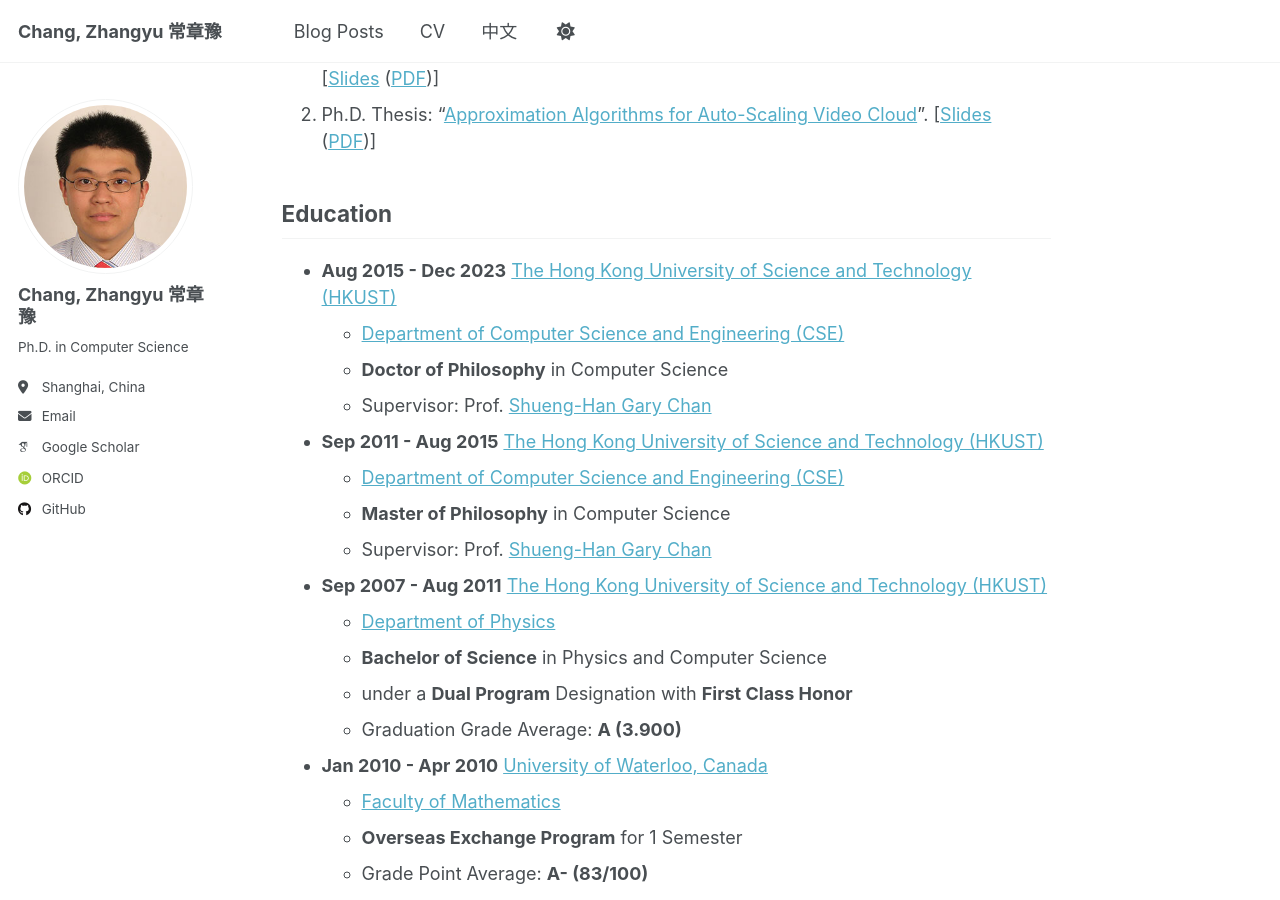
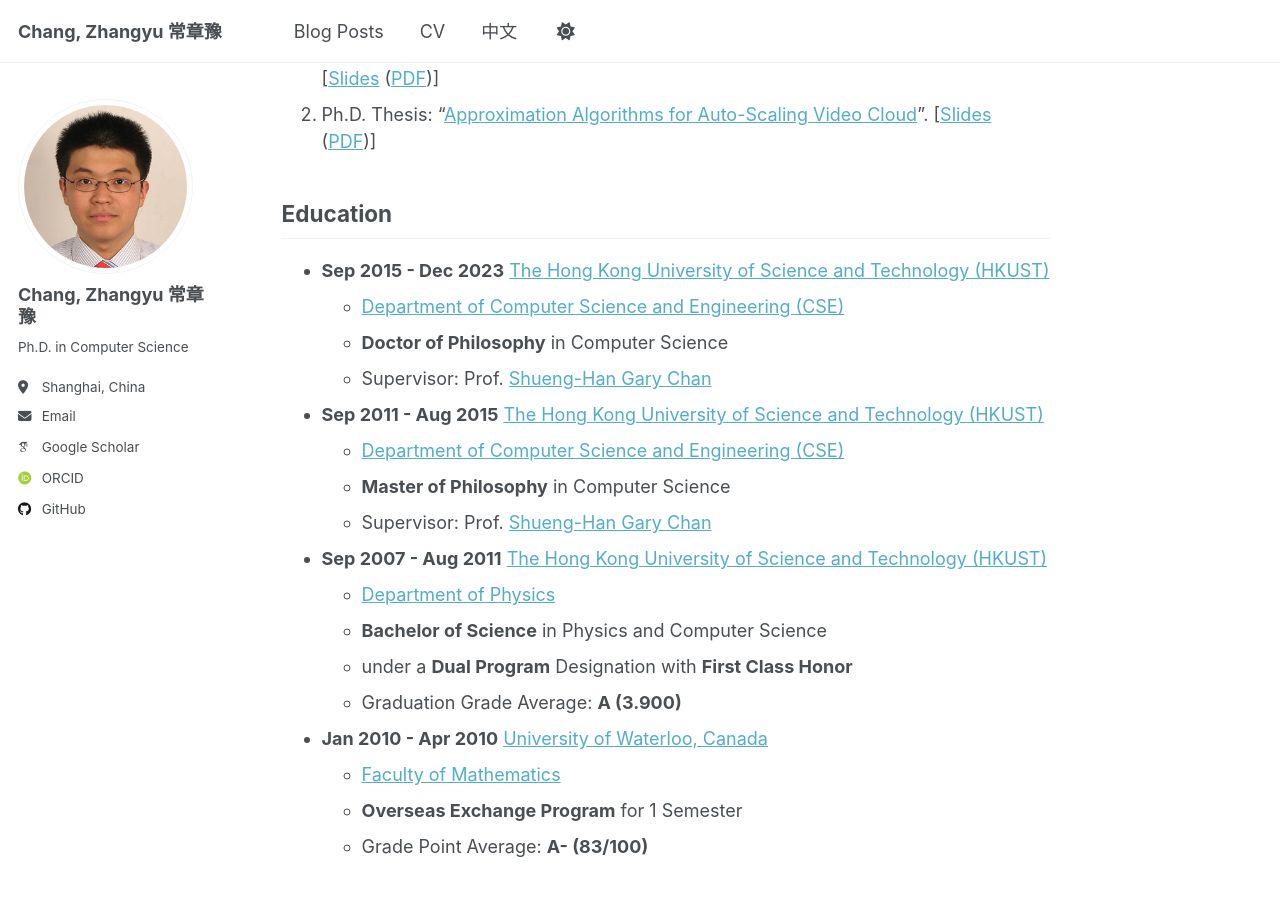
Before and after one commit to changzhangyu/changzhangyu.github.io, a Jekyll site: the page built from _pages/cv.md, in a window 1280 px wide and 900 px high, scrolled down 1197 px. Built offline with Jekyll 4.4.1, drawn with Linux system fonts in a browser that asks for light colours; some web fonts are replaced.

Commit message:
Update CV
Update CV: change the start month of Ph.D. program

```diff
--- a/_pages/cv.md
+++ b/_pages/cv.md
@@ -25,7 +25,7 @@ redirect_from:
 
 ## Education
 
-* **Aug 2015 - Dec 2023** [The Hong Kong University of Science and Technology (HKUST)](http://www.ust.hk/)
+* **Sep 2015 - Dec 2023** [The Hong Kong University of Science and Technology (HKUST)](http://www.ust.hk/)
   * [Department of Computer Science and Engineering (CSE)](http://www.cse.ust.hk)
   * **Doctor of Philosophy** in Computer Science
   * Supervisor: Prof. [Shueng-Han Gary Chan](http://www.cse.ust.hk/~gchan/)
```
Also changed, not shown: _pages/zh.md (+1 -1 lines).
